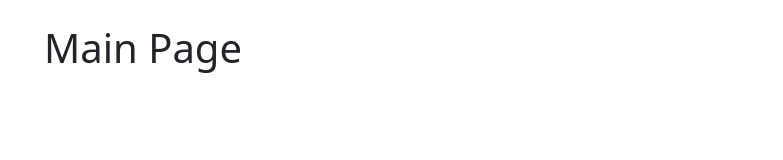
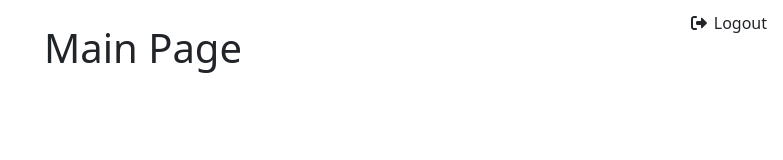
Before and after one commit to HikmatTatariPrivate/books-test, an Angular app in the folder books-test.client/: page /mainpage in a window 1280 px wide. Shown: the top 160 px of the page, without its empty margins (497-1280 px from the left). Built offline with nearby package versions, Linux system fonts and the light colour scheme.

Commit message:
Add interceptor

```diff
--- a/books-test.client/src/app/app-module.ts
+++ b/books-test.client/src/app/app-module.ts
@@ -1,4 +1,4 @@
-import { HttpClientModule } from '@angular/common/http';
+import { HttpClientModule, provideHttpClient, withInterceptors } from '@angular/common/http';
 import { NgModule, provideBrowserGlobalErrorListeners } from '@angular/core';
 import { BrowserModule } from '@angular/platform-browser';
 
@@ -8,15 +8,18 @@ import { NgbModule } from '@ng-bootstrap/ng-bootstrap';
 import { FontAwesomeModule } from '@fortawesome/angular-fontawesome';
 import { Login } from './auth/login';
 import { SignUp } from './auth/signup';
+import { MainPage } from './mainpage/mainpage';
 
 import { RouterModule } from '@angular/router';
 import { ReactiveFormsModule } from '@angular/forms';
+import { authorizeInterceptor } from './authorize-interceptor';
 
 @NgModule({
   declarations: [
     App,
     Login,
-    SignUp
+    SignUp,
+    MainPage
   ],
   imports: [
     BrowserModule, HttpClientModule,
@@ -27,7 +30,8 @@ import { ReactiveFormsModule } from '@angular/forms';
     FontAwesomeModule
   ],
   providers: [
-    provideBrowserGlobalErrorListeners()
+    provideBrowserGlobalErrorListeners(),
+    provideHttpClient(withInterceptors([authorizeInterceptor]))
   ],
   bootstrap: [App]
 })
--- a/books-test.client/src/app/auth/login.ts
+++ b/books-test.client/src/app/auth/login.ts
@@ -21,6 +21,11 @@ export class Login {
       username: ['', [Validators.required]],
       password: ['', [Validators.required, Validators.minLength(6)]],
     });
+
+    const token = localStorage.getItem('access_token');
+    if (token) {
+       this.router.navigate(['/mainpage']);
+    }
   }
 
   submit() {
--- /dev/null
+++ b/books-test.client/src/app/authorize-interceptor.ts
@@ -0,0 +1,40 @@
+import { HttpInterceptorFn, HttpErrorResponse } from '@angular/common/http';
+import { inject } from '@angular/core';
+import { AuthService } from '../services/auth-service';
+import { catchError, switchMap, throwError } from 'rxjs';
+
+export const authorizeInterceptor: HttpInterceptorFn = (req, next) => {
+  const authService = inject(AuthService);
+  const token = localStorage.getItem('access_token');
+
+
+  if (token) {
+    req = req.clone({
+      setHeaders: { Authorization: `Bearer ${token}` }
+    });
+  }
+
+  return next(req).pipe(
+    catchError((error: HttpErrorResponse) => {
+      if (error.status === 401) {
+
+        return authService.refreshToken().pipe(
+          switchMap((tokens) => {
+            if (tokens) {
+              authService.storeTokens(tokens);
+
+              const newReq = req.clone({
+                setHeaders: {
+                  Authorization: `Bearer ${tokens.accessToken}`
+                }
+              });
+              return next(newReq);
+            }
+            return throwError(() => error);
+          })
+        );
+      }
+      return throwError(() => error);
+    })
+  );
+};
--- a/books-test.client/src/app/mainpage/mainpage.css
+++ b/books-test.client/src/app/mainpage/mainpage.css
@@ -0,0 +1,20 @@
+.logout-top-right {
+  position: absolute;
+  top: 10px;
+  right: 10px;
+}
+
+.logout-btn {
+  background: transparent;
+  border: none;
+  font-size: 16px;
+  cursor: pointer;
+  color: inherit; /* uses your page text color */
+  display: flex;
+  align-items: center;
+  gap: 5px;
+}
+
+  .logout-btn:hover {
+    opacity: 0.7;
+  }
--- a/books-test.client/src/app/mainpage/mainpage.html
+++ b/books-test.client/src/app/mainpage/mainpage.html
@@ -1 +1,8 @@
+<div class="logout-top-right">
+  <button class="logout-btn" (click)="logout()">
+    <fa-icon [icon]="faLogout"></fa-icon> Logout
+  </button>
+</div>
+
+
 <h1>Main Page</h1>
--- a/books-test.client/src/app/mainpage/mainpage.ts
+++ b/books-test.client/src/app/mainpage/mainpage.ts
@@ -1,4 +1,7 @@
 import { Component } from '@angular/core';
+import { faRightFromBracket } from '@fortawesome/free-solid-svg-icons';
+import { AuthService } from '../../services/auth-service';
+import { Router } from '@angular/router';
 
 @Component({
   selector: 'app-mainpage',
@@ -7,5 +10,17 @@ import { Component } from '@angular/core';
   styleUrl: './mainpage.css',
 })
 export class MainPage {
+  faLogout = faRightFromBracket;
+
+  constructor( private auth: AuthService, private router: Router) { }
+
+
+
+  logout() {
+    this.auth.clearTokens();
+    this.router.navigate(['/']);
+
+
+  }
 
 }
--- a/books-test.client/src/proxy.conf.js
+++ b/books-test.client/src/proxy.conf.js
@@ -1,12 +1,12 @@
 const { env } = require('process');
 
 const target = env.ASPNETCORE_HTTPS_PORT ? `https://localhost:${env.ASPNETCORE_HTTPS_PORT}` :
-  env.ASPNETCORE_URLS ? env.ASPNETCORE_URLS.split(';')[0] : 'https://localhost:7259';
+  env.ASPNETCORE_URLS ? env.ASPNETCORE_URLS.split(';')[0] : 'https://localhost:5238';
 
 const PROXY_CONFIG = [
   {
     context: [
-      "/weatherforecast",
+      "/books-test-Server",
     ],
     target,
     secure: false
```
